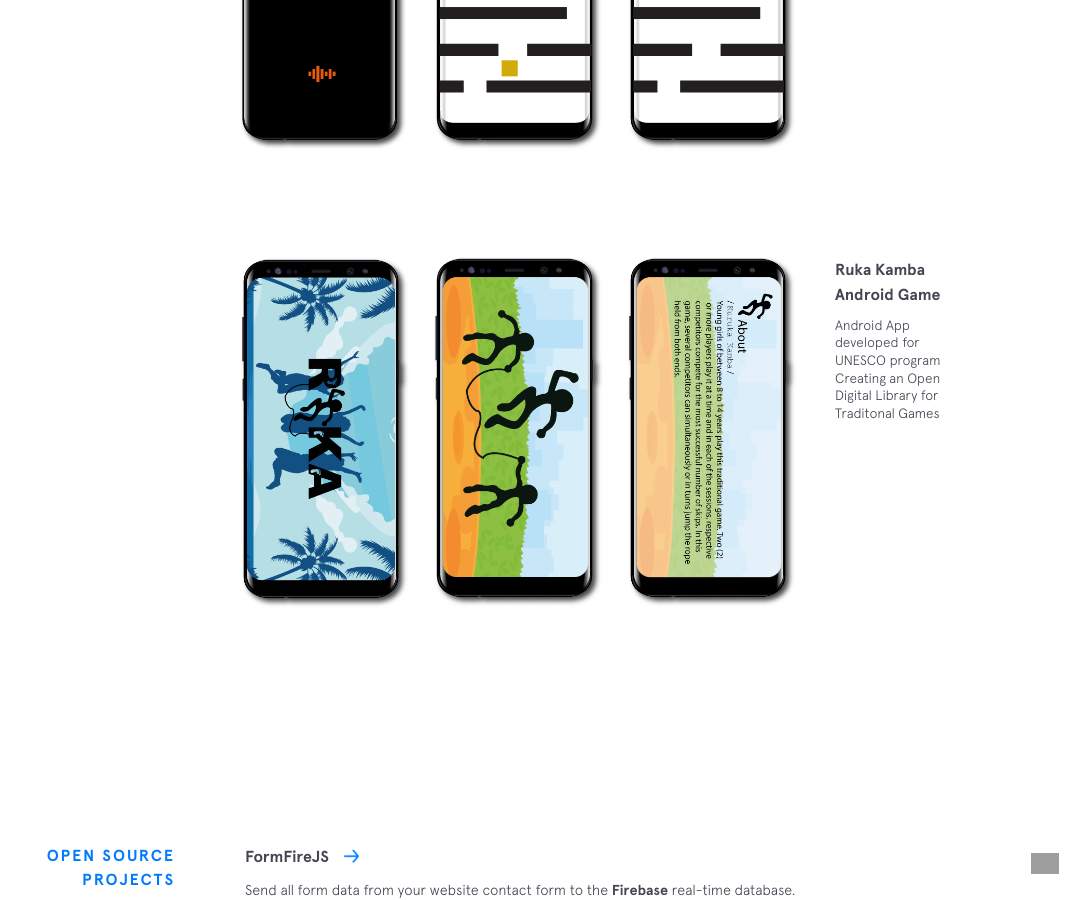
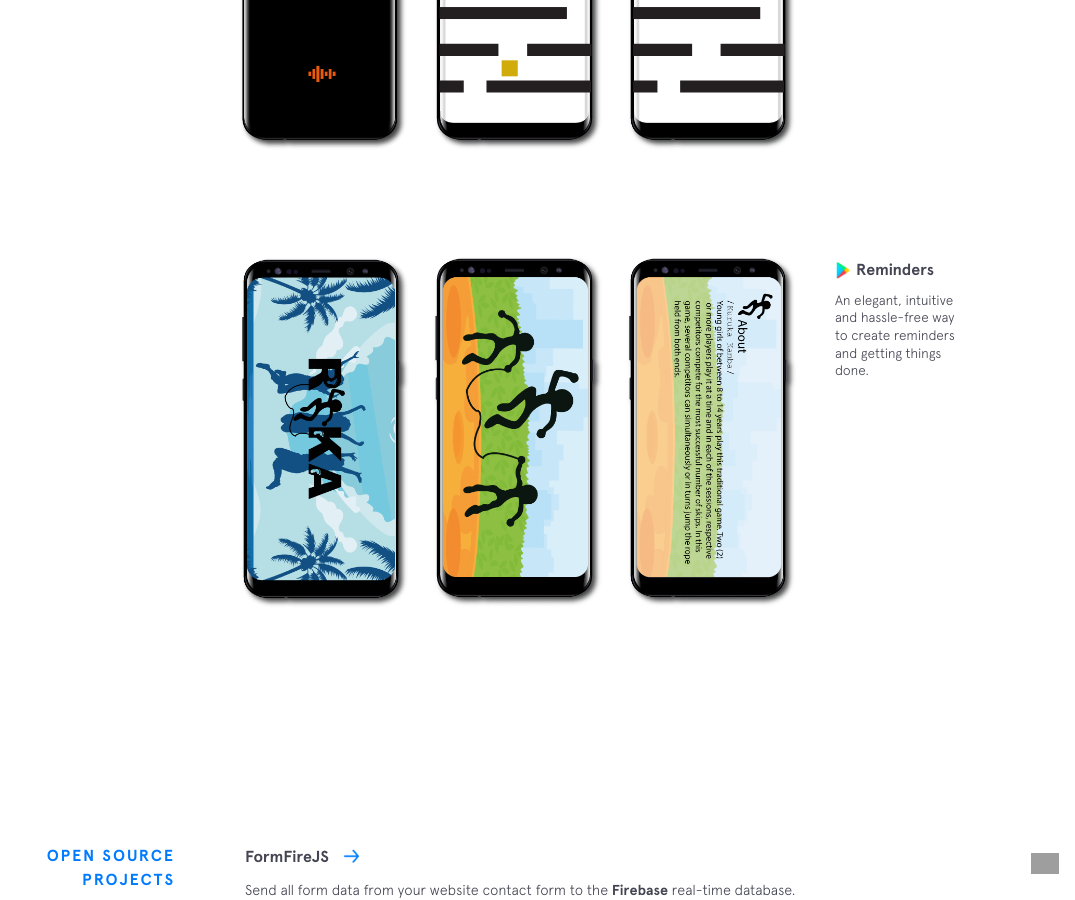
Before and after one commit to Timtech4u/timtech4u.github.io, a Jekyll site: the page built from index.html, in a window 1280 px wide and 900 px high, scrolled down 3243 px. Shown: the whole window, without its empty margins (205-1280 px from the left). Built offline with Jekyll 4.4.1, drawn with Linux system fonts in a browser that asks for light colours; nearby versions of some CDN libraries; grey boxes are pictures that could not be loaded.

Commit message:
new exciting updates

```diff
--- a/_includes/featured-projects.html
+++ b/_includes/featured-projects.html
@@ -45,21 +45,23 @@
             <figure class="project__pic phones">
                 <a href="https://github.com/kelvinkamau/Ruka" target="_blank">
                     <div class="phone">
-                        <img src="{{site.baseurl}}/img/featured/ruka/ruka1.png" alt="Ruka">
+                        <img src="{{site.baseurl}}/img/featured/ruka/ruka1.png" alt="Reminders">
                     </div>
                     <div class="phone">
-                        <img src="{{site.baseurl}}/img/featured/ruka/ruka2.png" alt="Ruka">
+                        <img src="{{site.baseurl}}/img/featured/ruka/ruka2.png" alt="Reminders">
                     </div>
                     <div class="phone">
-                        <img src="{{site.baseurl}}/img/featured/ruka/ruka3.png" alt="Ruka">
+                        <img src="{{site.baseurl}}/img/featured/ruka/ruka3.png" alt="Reminders">
+
                     </div>
                 </a>
             </figure>
             <figcaption class="project__caption">
                 <div class="project__name">
-                    <a href="https://odltg.org/about-the-project/" target="_blank">Ruka Kamba Android Game</a>
+                    <a href="https://play.google.com/store/apps/details?id=app.kelvinkamau.reminders" target="_blank"><img
+                            src="img/googleplay.png" height="17px;" width="17px" style="padding-right: 2px"> Reminders</a>
                 </div>
-                <p>Android App developed for UNESCO program Creating an Open Digital Library for Traditonal Games</p>
+                <p>An elegant, intuitive and hassle-free way to create reminders and getting things done.</p>
             </figcaption>
         </div>
     </div>
```
